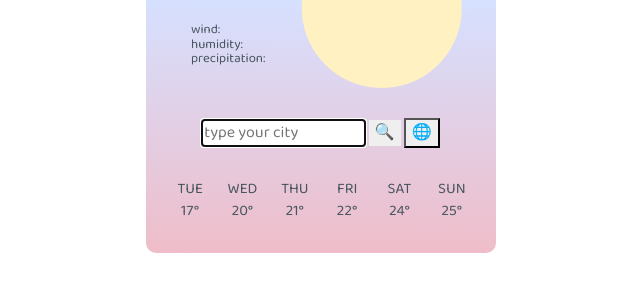
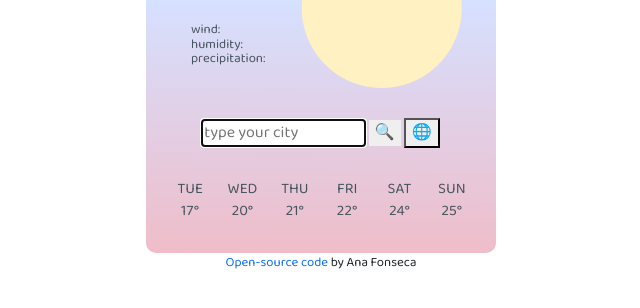
Before and after one commit to ana-f/a-weather-app, a plain HTML site: page index.html in a window 1280 px wide. Shown: the part 160-468 px from the top of the page, without its empty margins (319-959 px from the left). Drawn offline with nearby package versions, Linux system fonts and the light colour scheme; no server answers.

Commit message:
open-source code link

```diff
--- a/index.html
+++ b/index.html
@@ -68,6 +68,14 @@
         <div class="col daily-temperature">SUN <br />25°</div>
       </div>
     </div>
+    <p class="code">
+      <a
+        class="code"
+        href="https://github.com/ana-f/a-weather-app"
+        target="_blank"
+        >Open-source code </a
+      >by Ana Fonseca
+    </p>
     <script src="src/javascript.js"></script>
   </body>
 </html>
--- a/src/style.css
+++ b/src/style.css
@@ -111,3 +111,9 @@ form {
   text-align: center;
   padding: 0;
 }
+
+.code {
+  font-size: 13px;
+  text-align: center;
+  text-decoration: none;
+}
```
